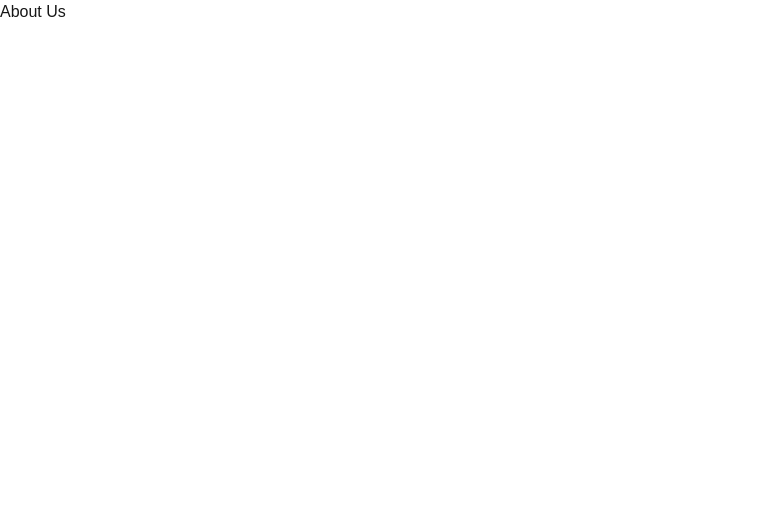
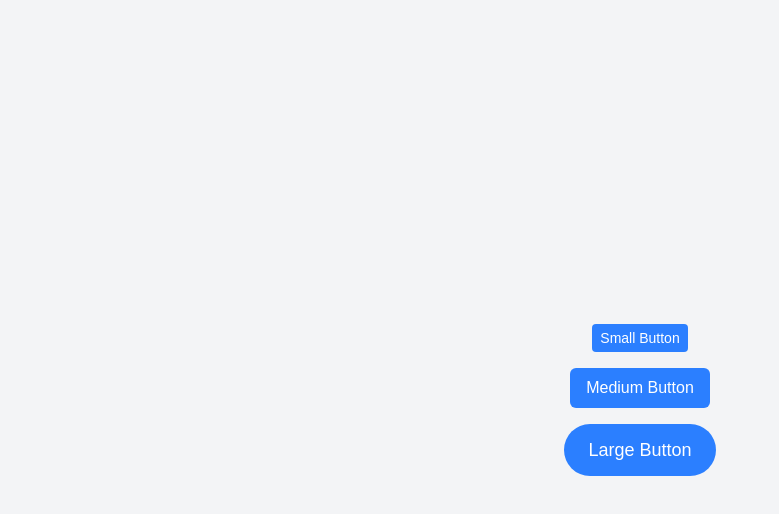
Before and after one commit to DavisonFR/alx-project-0x02-setup, a Next.js app in the folder alx-project-0x02/: page /about in a window 1280 px wide. Shown: the top 514 px of the page, without its empty margins (0-779 px from the left). Built offline with nearby package versions, Linux system fonts and the light colour scheme.

Commit message:
Added reusable Button component with size and shape props

```diff
--- /dev/null
+++ b/alx-project-0x02/components/common/Button.tsx
@@ -0,0 +1,24 @@
+import { type ButtonProps } from "@/interfaces";
+
+export default function Button({ size, shape, children, onClick }: ButtonProps) {
+  const sizeClass = {
+    small: "px-2 py-1 text-sm",
+    medium: "px-4 py-2 text-base",
+    large: "px-6 py-3 text-lg"
+  }[size];
+
+  const shapeClass = {
+    "rounded-sm": "rounded-sm",
+    "rounded-md": "rounded-md",
+    "rounded-full": "rounded-full"
+  }[shape];
+
+  return (
+    <button
+      className={`bg-blue-500 text-white ${sizeClass} ${shapeClass}`}
+      onClick={onClick}
+    >
+      {children}
+    </button>
+  );
+}
--- a/alx-project-0x02/interfaces/index.ts
+++ b/alx-project-0x02/interfaces/index.ts
@@ -2,3 +2,9 @@ export interface CardProps {
   title: string;
   content: string;
 }
+export interface ButtonProps {
+  size: "small" | "medium" | "large";
+  shape: "rounded-sm" | "rounded-md" | "rounded-full";
+  children: React.ReactNode;
+  onClick?: () => void;
+}
--- a/alx-project-0x02/pages/about.tsx
+++ b/alx-project-0x02/pages/about.tsx
@@ -1,3 +1,11 @@
+import Button from "@/components/common/Button";
+
 export default function About() {
-  return <h1>About Us</h1>;
+  return (
+    <div className="min-h-screen flex flex-col items-center justify-center space-y-4 bg-gray-100 p-6">
+      <Button size="small" shape="rounded-sm">Small Button</Button>
+      <Button size="medium" shape="rounded-md">Medium Button</Button>
+      <Button size="large" shape="rounded-full">Large Button</Button>
+    </div>
+  );
 }
```
